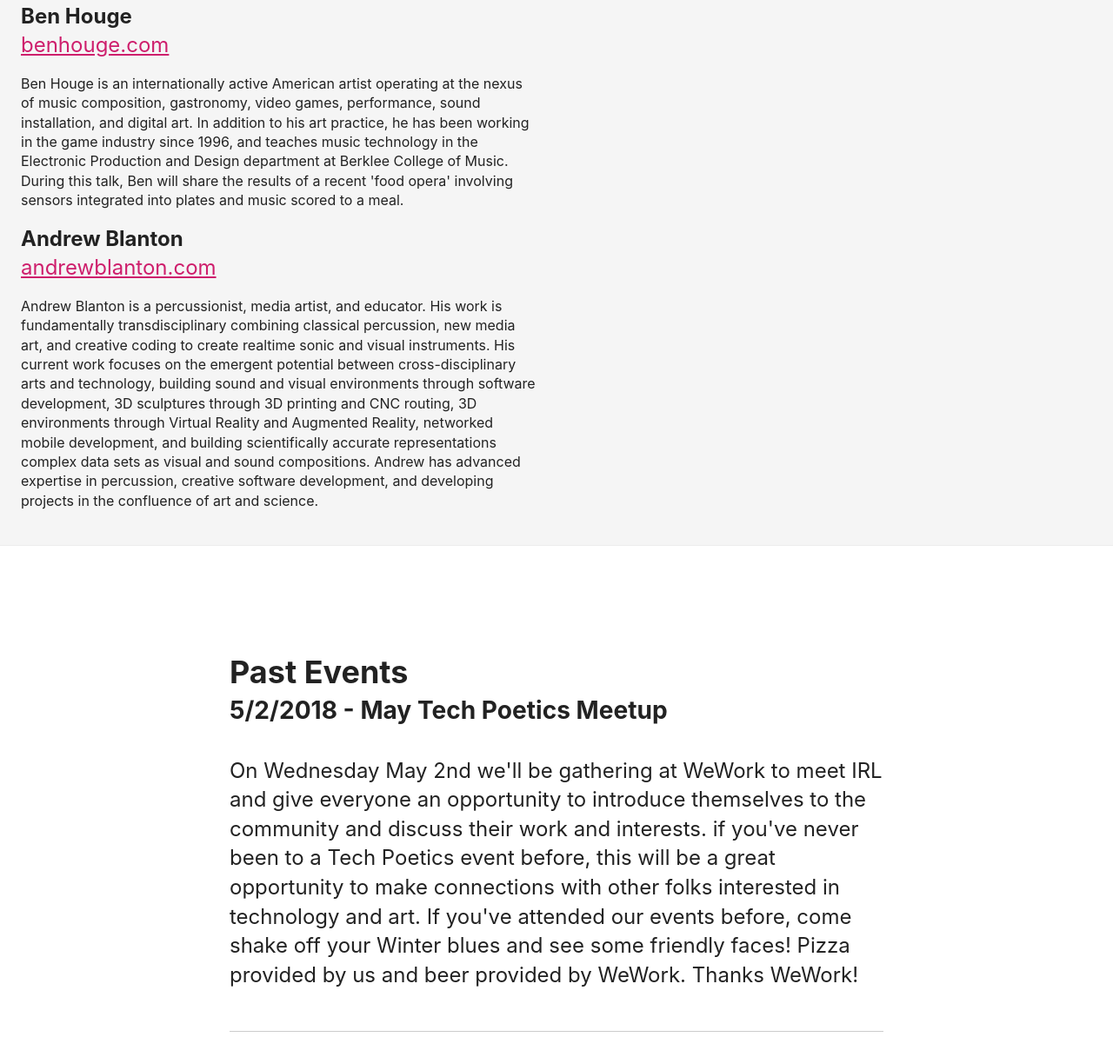
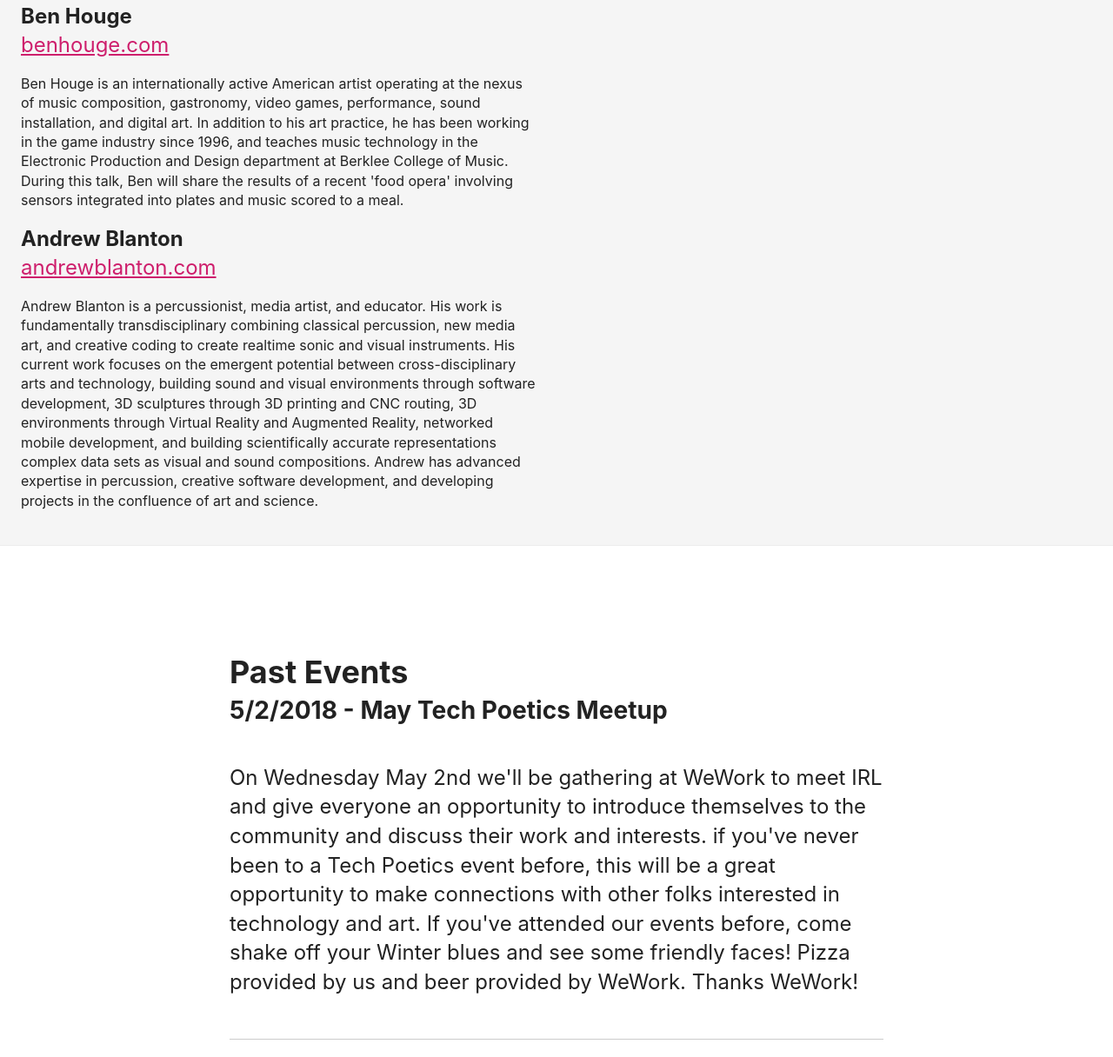
Before and after one commit to TechPoetics/website, a Jekyll site: the page built from index.md, in a window 1280 px wide. Shown: the part 540-1756 px from the top of the page at 87% size. Built offline with Jekyll 4.4.1, drawn with Linux system fonts in a browser that asks for light colours; nearby versions of some CDN libraries; some web fonts are replaced; grey boxes are pictures that could not be loaded.

Commit message:
tiny improvements -- leave it for next time

```diff
--- a/_layouts/index.html
+++ b/_layouts/index.html
@@ -64,7 +64,6 @@
 				<p>{{ part.descri }}</p>
 
 				{% if part.image %}
-					<!-- <h1>hello world</h1> -->
 					<img src="{{ part.image | prepend: base_path }}" alt="{{ event.alt }}">
 				{% endif %}
 
--- a/css/main.css
+++ b/css/main.css
@@ -84,9 +84,7 @@
   resize: vertical;
 }
 
-h4 {
-  margin-bottom: 0;
-}
+
 .website p {
   margin: 0;
 }
@@ -161,9 +159,11 @@
 
 h1,
 h2,
-h3 {
+h3,
+h4 {
   margin: 0;
 }
+h3 {margin-bottom: 1rem;}
 
 main {
   clear: both;
```
